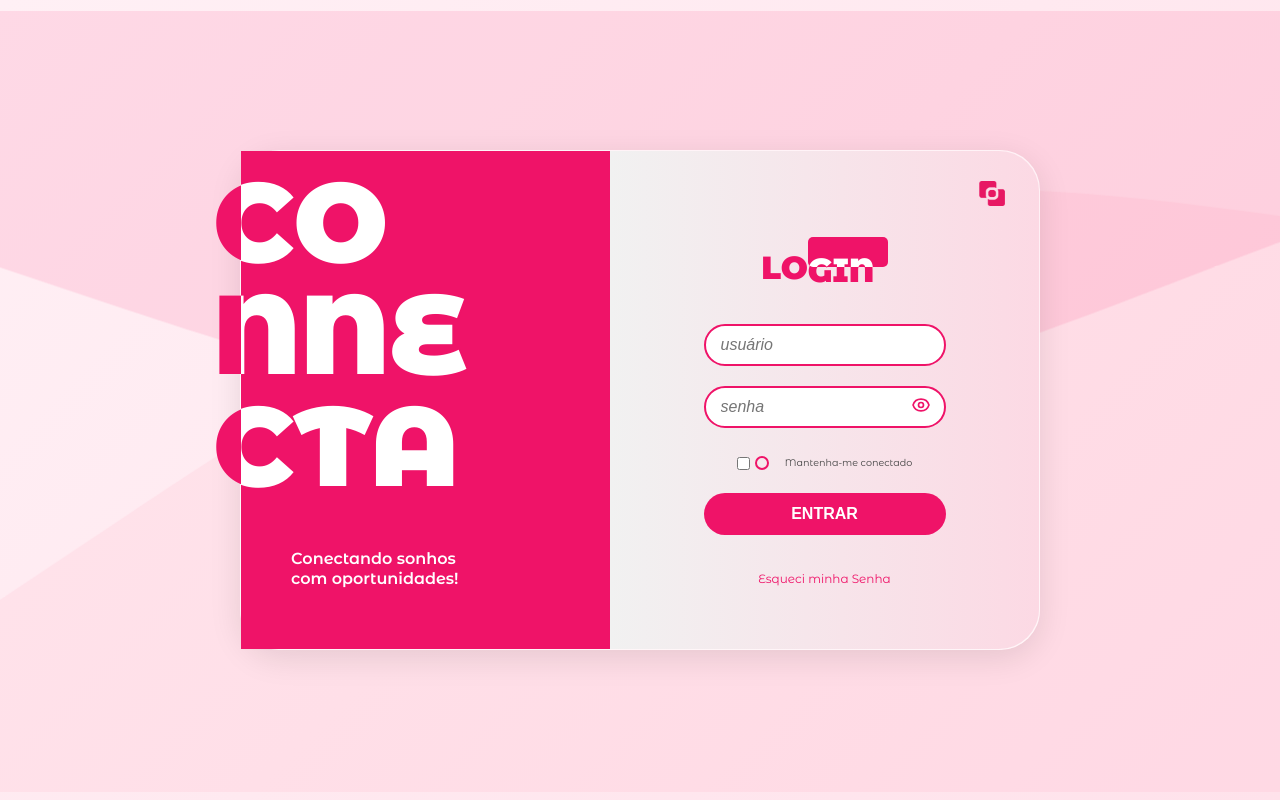
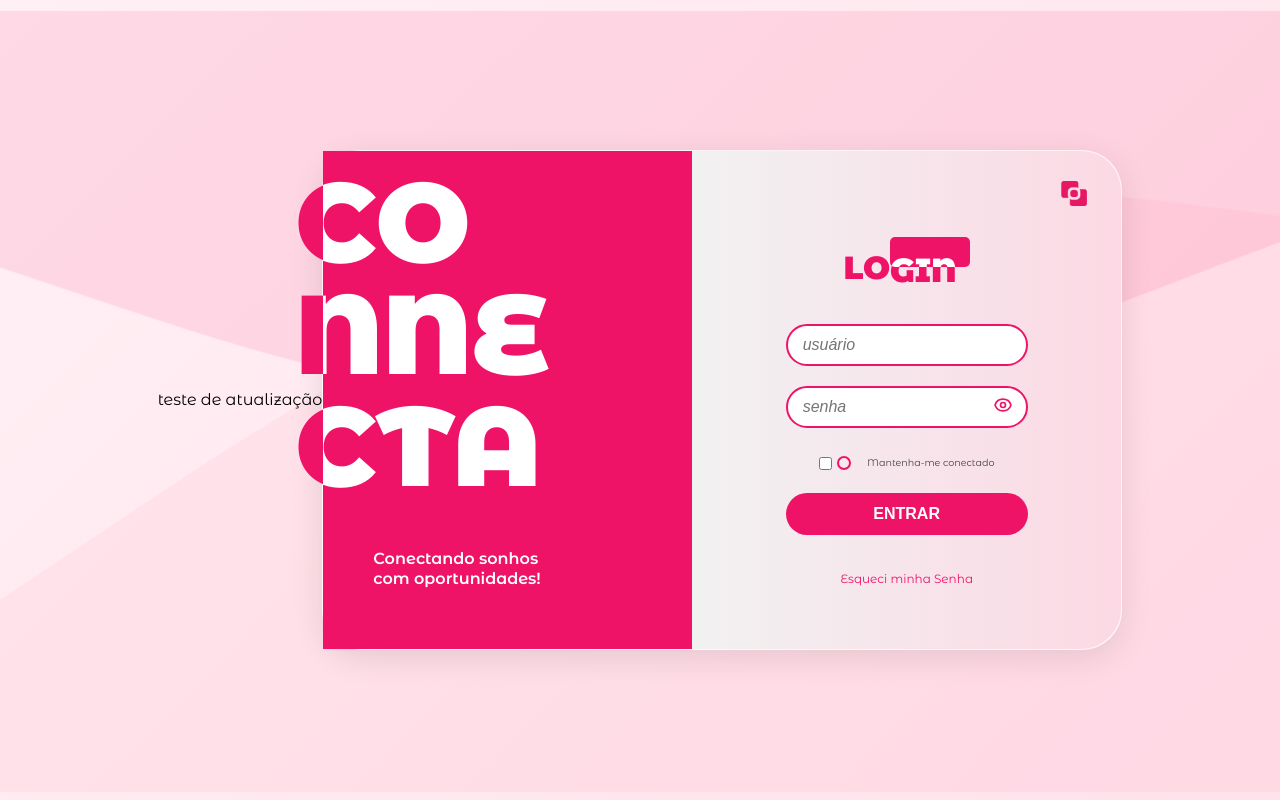
Before and after one commit to Fuyuki-Kuro/Connecta-App, a FastAPI app: page / in a window 1280 px wide. Run offline with FastAPI, Linux system fonts and the light colour scheme; parts of the project's set-up code (start-up, migrations or seed data) failed here and were passed over.

Commit message:
teste de atualização

```diff
--- a/app/templates/login.html
+++ b/app/templates/login.html
@@ -8,6 +8,8 @@
   <link rel="stylesheet" href="/static/css/login.css">
 </head>
 <body>
+
+  teste de atualização
 
   <div class="background">
     <svg class="shape-top" viewBox="0 0 800 600" xmlns="http://www.w3.org/2000/svg">
```
